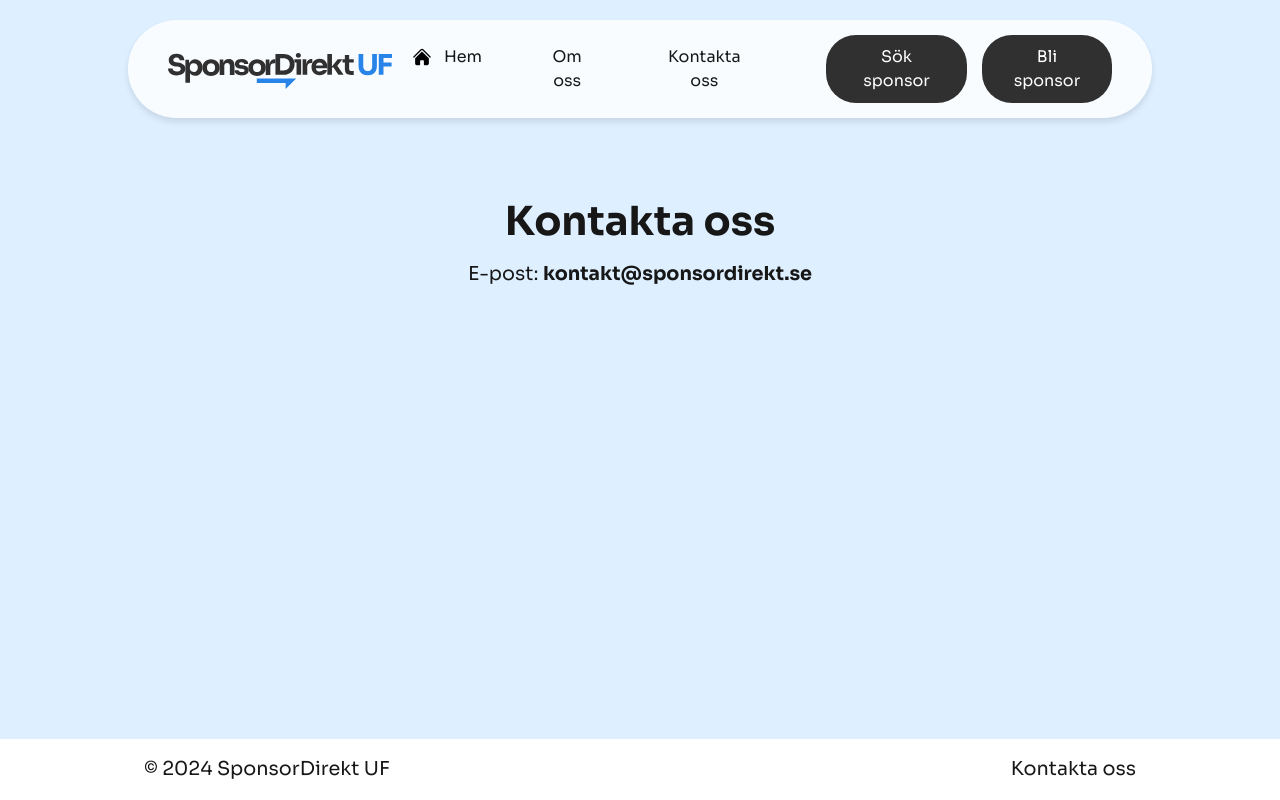
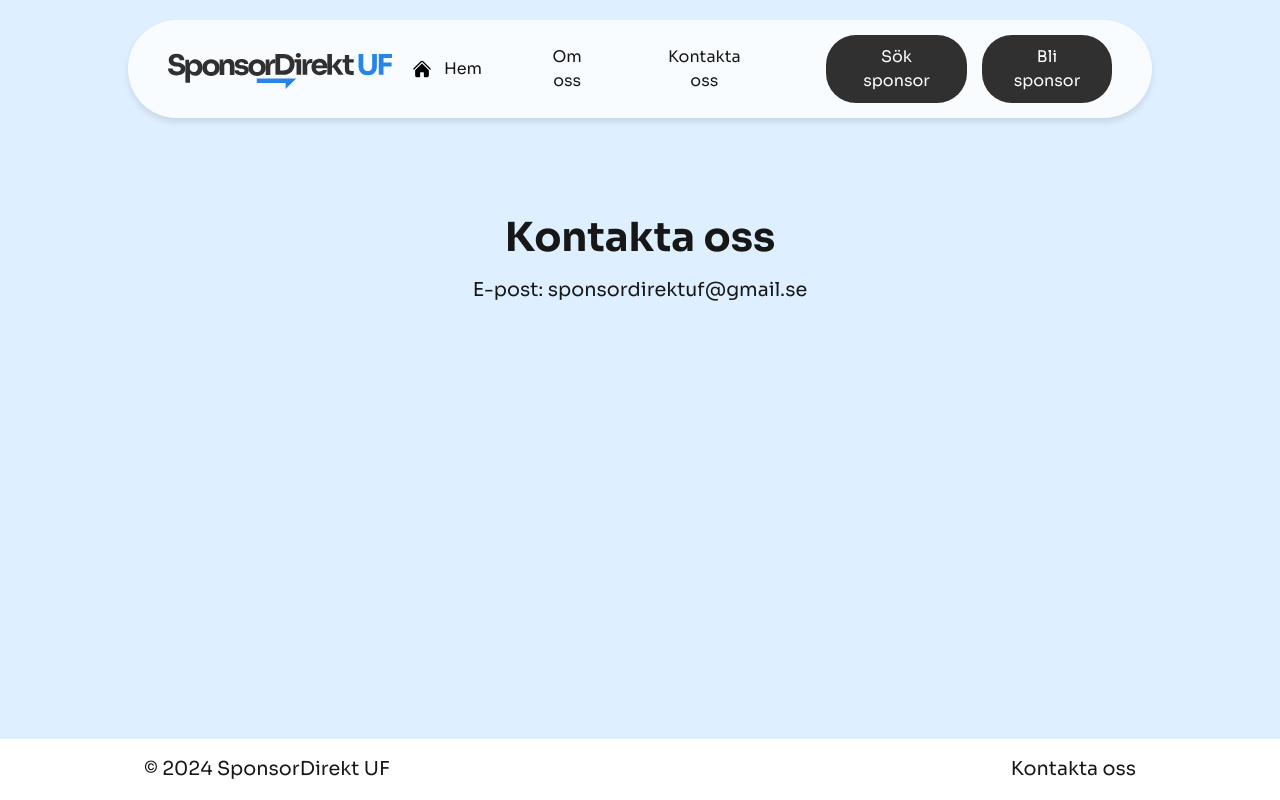
Before and after one commit to monweh/sponsordirektuf, a Next.js app: page /kontakt in a window 1280 px wide. Built offline with nearby package versions, Linux system fonts and the light colour scheme.

Commit message:
updated contact info

```diff
--- a/src/app/kontakt/page.tsx
+++ b/src/app/kontakt/page.tsx
@@ -1,8 +1,8 @@
 export default function Page() {
     return (
-        <div className="flex flex-col justify-center items-center mb-32">
-            <h1 className="title flex justify-center items-center mt-64 md:mt-48 mb-2">Kontakta oss</h1>
-            <p>E-post: <b>kontakt@sponsordirekt.se </b></p> <br />
+        <div className="flex flex-col justify-center items-center md:mb-32 md:h-auto">
+            <h1 className="title flex justify-center items-center mt-52 mb-2">Kontakta oss</h1>
+            <p>E-post: sponsordirektuf@gmail.se</p><br />
         </div>
     );
 }
--- a/src/app/layout.tsx
+++ b/src/app/layout.tsx
@@ -22,7 +22,7 @@ export default function RootLayout({
 
   return (
     <html lang="en">
-      <body className={`${sora.className} antialiased flex flex-col md:h-screen items-center`}>
+      <body className={`${sora.className} antialiased flex flex-col min-h-screen items-center`}>
         <Header />
         <main className="header-background flex-grow">
           {children}
--- a/src/app/ui/header/header.tsx
+++ b/src/app/ui/header/header.tsx
@@ -32,7 +32,7 @@ export default function Header() {
 
             <MobileNav />
 
-          <nav className='hidden md:flex'>
+          <nav className='hidden md:flex items-center justify-center'>
             <Link href="/" passHref>
               <button
                 className='hidden button md:flex gap-3 items-center justify-center'
```
